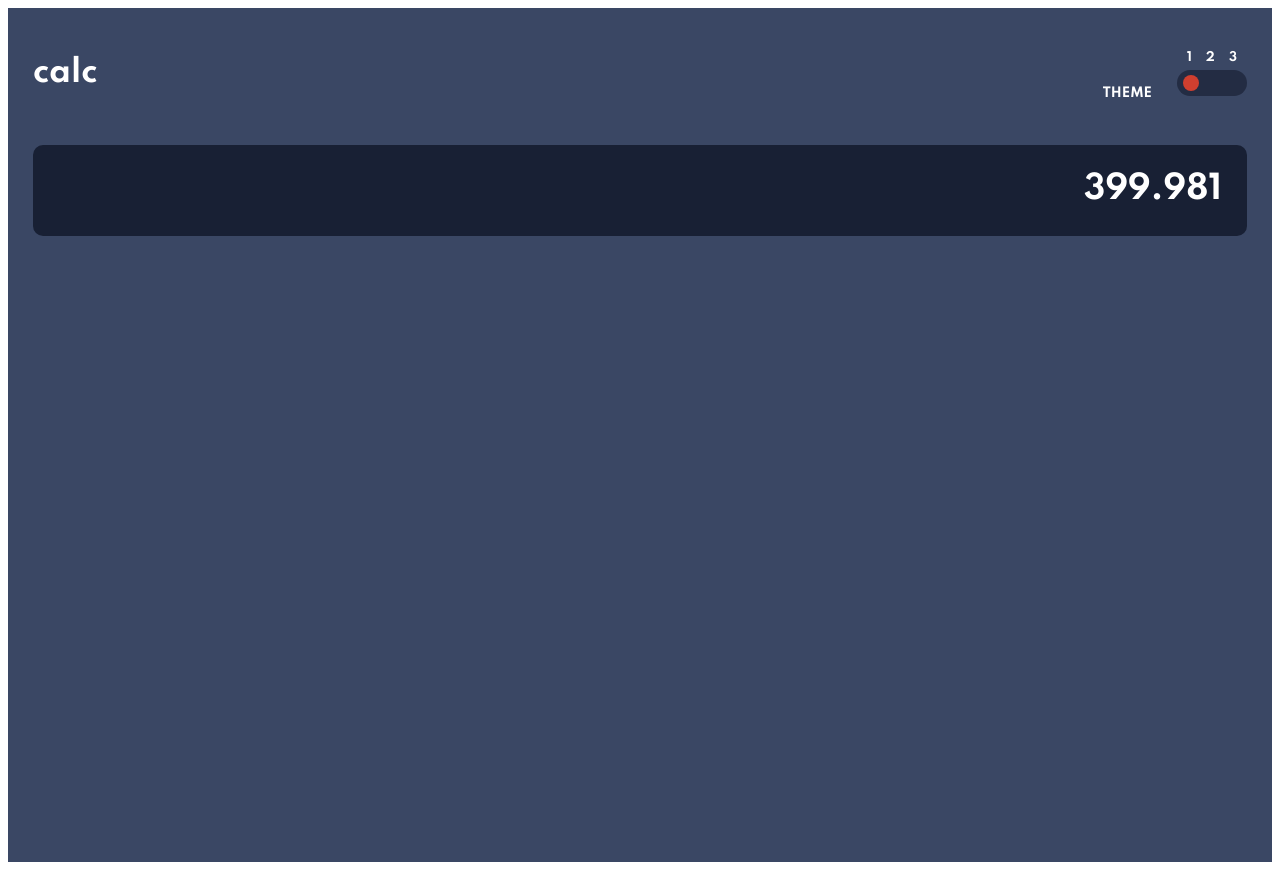
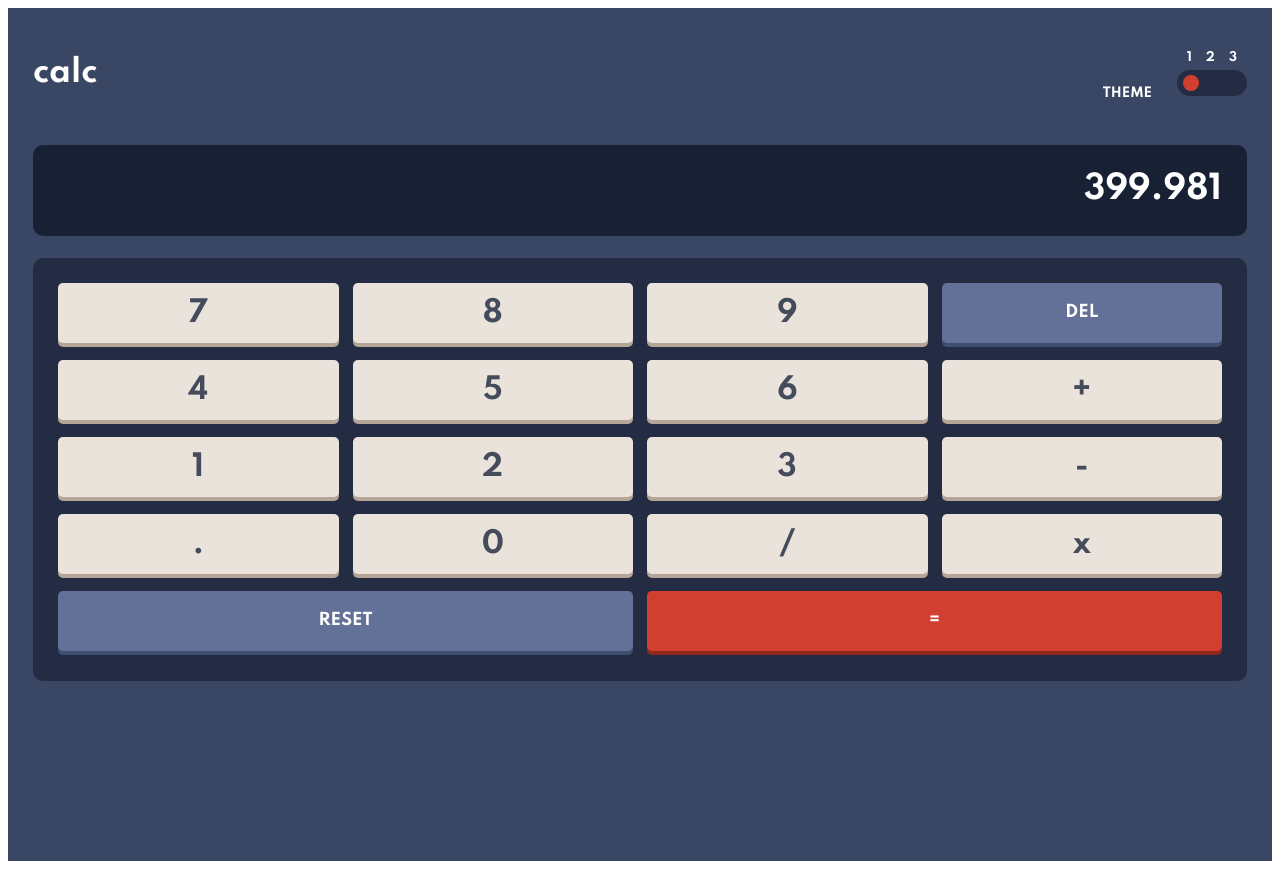
Before and after one commit to mikolajszymczuk1/calculator-app-main, a Vue app: page / in a window 1280 px wide. Built offline with nearby package versions, Linux system fonts and the light colour scheme; the HTML template or start-up script is replaced by a standard one.

Commit message:
Add buttons to calculator

```diff
--- a/src/components/CalculatorMain.vue
+++ b/src/components/CalculatorMain.vue
@@ -9,12 +9,35 @@
         </div>
 
         <calculator-screen :value="399.981" />
+
+        <!-- Buttons container -->
+        <div class="calculator-main__buttons-container">
+            <calculator-button button-name="7" />
+            <calculator-button button-name="8" />
+            <calculator-button button-name="9" />
+            <calculator-button button-name="DEL" is-clear-button />
+            <calculator-button button-name="4" />
+            <calculator-button button-name="5" />
+            <calculator-button button-name="6" />
+            <calculator-button button-name="+" />
+            <calculator-button button-name="1" />
+            <calculator-button button-name="2" />
+            <calculator-button button-name="3" />
+            <calculator-button button-name="-" />
+            <calculator-button button-name="." />
+            <calculator-button button-name="0" />
+            <calculator-button button-name="/" />
+            <calculator-button button-name="x" />
+            <calculator-button button-name="RESET" is-clear-button />
+            <calculator-button button-name="=" is-result-button />
+        </div>
     </div>
 </template>
 
 <script>
 import CalculatorThemeChanger from "@/components/CalculatorThemeChanger";
 import CalculatorScreen from "@/components/CalculatorScreen";
+import CalculatorButton from "@/components/CalculatorButton";
 import themeMixin from "@/mixins/themeMixin";
 
 export default {
@@ -22,7 +45,8 @@ export default {
     mixins: [themeMixin],
     components: {
         CalculatorThemeChanger,
-        CalculatorScreen
+        CalculatorScreen,
+        CalculatorButton
     },
     methods: {
         // Set theme class to calculator component
@@ -37,7 +61,7 @@ export default {
 .calculator-main {
     height: 100vh;
 
-    padding: 27px 25px;
+    padding: 27px 25px 26px 25px;
 
     overflow-y: auto;
     background-color: $Very-dark-desaturated-blue-a;
@@ -55,5 +79,20 @@ export default {
         color: $White;
         font-family: $spartan;
     }
+
+    &__buttons-container {
+        display: grid;
+        grid-template-columns: repeat(4, 1fr);
+        grid-template-rows: repeat(5, auto);
+        row-gap: 17px;
+        column-gap: 14px;
+        justify-content: center;
+
+        margin-top: 22px;
+        padding: 25px 25px 30px 25px;
+
+        border-radius: 10px;
+        background-color: $Very-dark-desaturated-blue-b;
+    }
 }
 </style>
```
